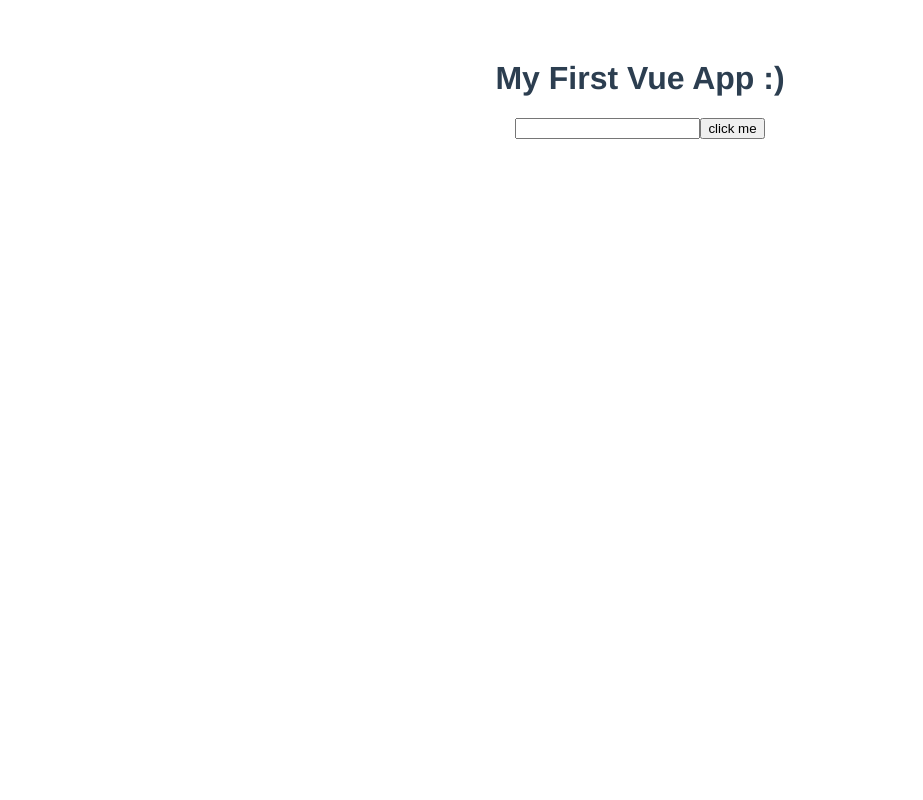
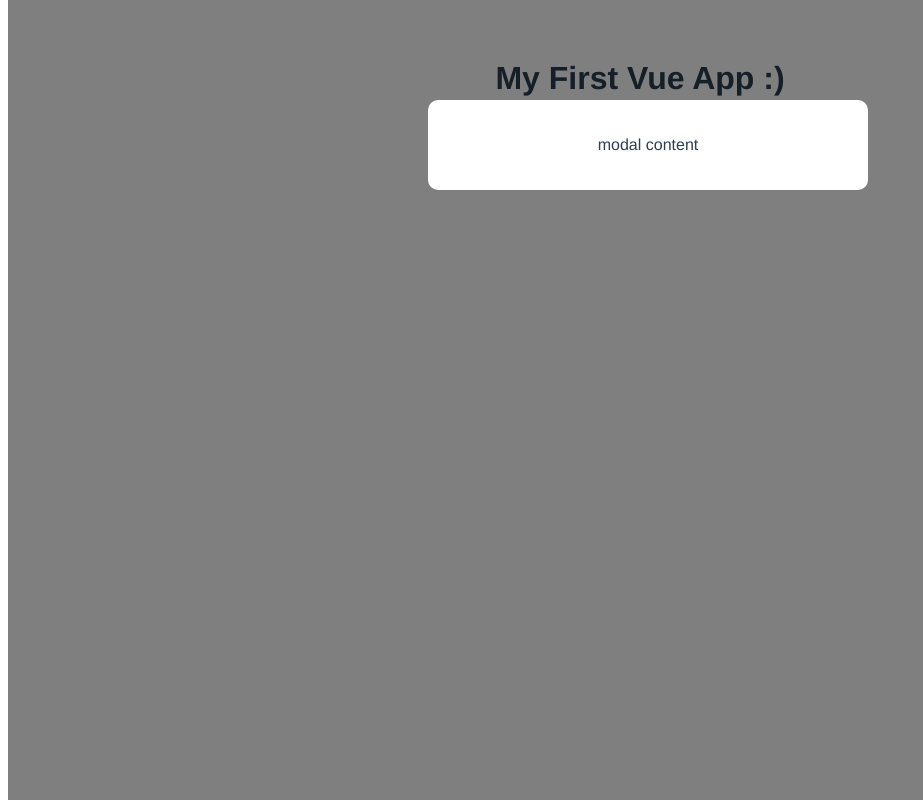
Before and after one commit to kterrago18/modal-project, a Vue app: page / in a window 1280 px wide. Shown: the whole page, without its empty margins (0-923 px from the left). Built offline with nearby package versions, Linux system fonts and the light colour scheme.

Commit message:
Multiple Components

```diff
--- a/src/App.vue
+++ b/src/App.vue
@@ -1,10 +1,11 @@
 <template>
   <h1>{{ title }}</h1>
-  <input type="text" ref="name">
-  <button @click="handleClick">click me</button>
+  <Modal/>
 </template>
 
 <script>
+import Modal from './components/Modal.vue';
+
 export default {
   name: 'App',
   data() {
@@ -12,14 +13,9 @@
       title: 'My First Vue App :)'
     }
   },
-  methods: {
-    handleClick() {
-      console.log(this.$refs.name)
-      this.$refs.name.classList.add('active')
-      this.$refs.name.focus()
-    }
+  components: {
+    Modal
   }
-
 }
 </script>
 
--- /dev/null
+++ b/src/components/Modal.vue
@@ -0,0 +1,25 @@
+<template>
+    <div class="backdrop">
+        <div class="modal">
+            <p>modal content</p>
+        </div>
+    </div>
+</template>
+
+
+<style>
+.modal {
+    width: 400px;
+    padding: 20px;
+    margin: 100px auto;
+    background: white;
+    border-radius: 10px;
+}
+.backdrop {
+    top: 0;
+    position: fixed;
+    background: rgba(0, 0, 0, 0.5);
+    width: 100%;
+    height: 100%;
+}
+</style>g
```
Also changed, not shown: src/components/HelloWorld.vue (deleted, +0 -57 lines).
